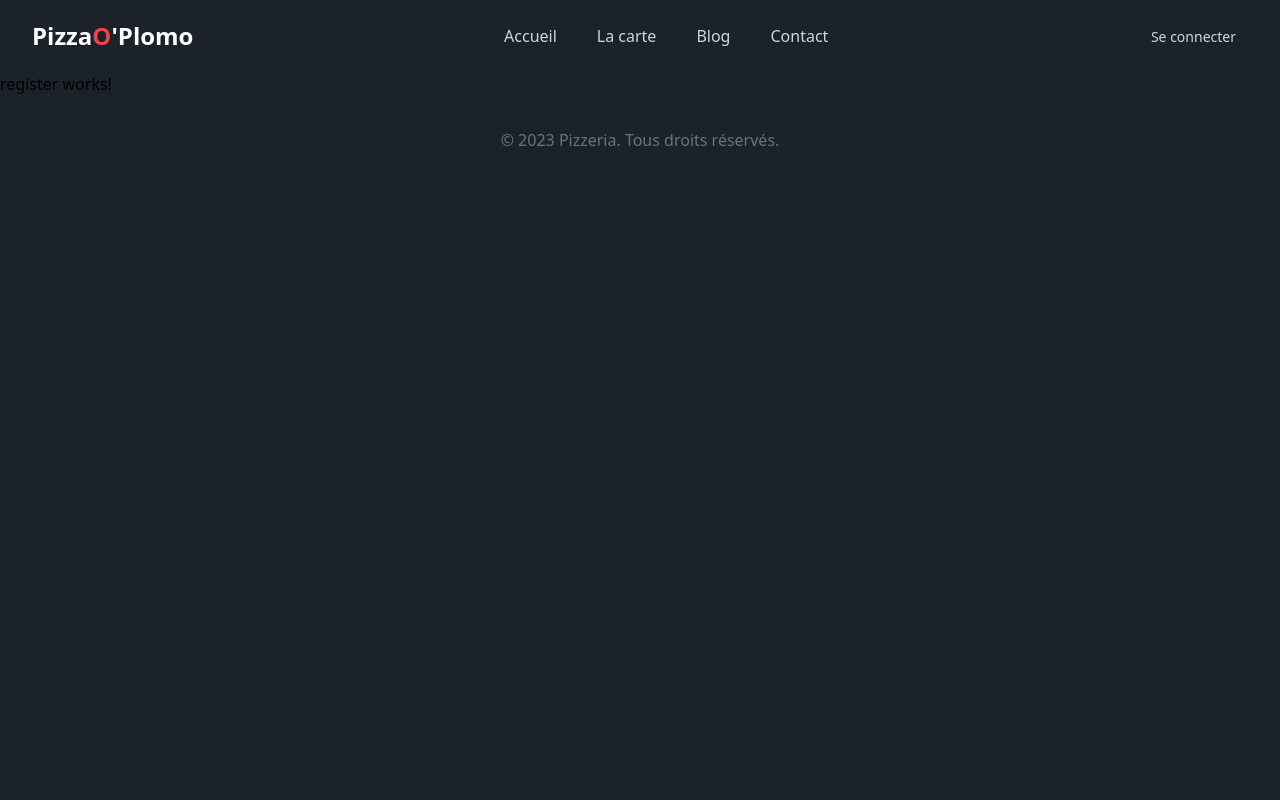
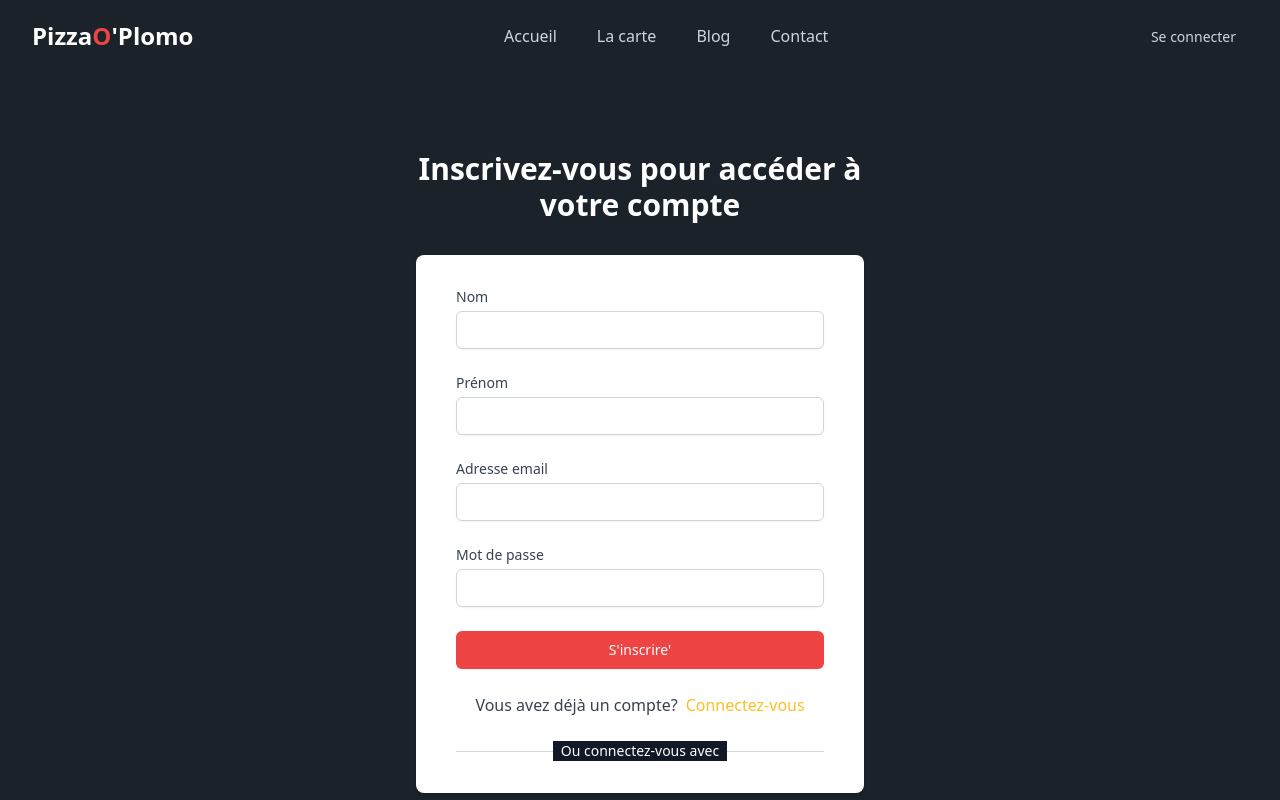
Before and after one commit to PizzaOPlomo/Front-PizzaOPlomo, an Angular app: page /auth/register in a window 1280 px wide. Shown: the top 800 px of the page. Built offline with nearby package versions, Linux system fonts and the light colour scheme.

Commit message:
Added login/register/forgot

```diff
--- a/src/app/components/base/auth/login/login.component.html
+++ b/src/app/components/base/auth/login/login.component.html
@@ -1,4 +1,4 @@
-<div class="min-h-screen flex flex-col justify-center py-12 sm:px-6 lg:px-8">
+<div *ngIf="!forgotPassword" class="min-h-screen flex flex-col justify-center py-12 sm:px-6 lg:px-8">
   <div class="sm:mx-auto sm:w-full sm:max-w-md">
     <h2 class="text-center text-3xl font-extrabold text-white">
       Connectez-vous à votre compte
@@ -13,7 +13,9 @@
             Adresse email
           </label>
           <div class="mt-1">
-            <input autocomplete="email" class="appearance-none block w-full px-3 py-2 border border-gray-300 rounded-md shadow-sm placeholder-gray-400 focus:outline-none focus:ring-yellow-400 focus:border-yellow-400 sm:text-sm" id="email" name="email" required
+            <input autocomplete="email"
+                   class="appearance-none block w-full px-3 py-2 border border-gray-300 rounded-md shadow-sm placeholder-gray-400 focus:outline-none focus:ring-gray-400 focus:border-gray-400 sm:text-sm"
+                   id="email" name="email" required
                    type="email">
           </div>
         </div>
@@ -23,14 +25,17 @@
             Mot de passe
           </label>
           <div class="mt-1">
-            <input autocomplete="current-password" class="appearance-none block w-full px-3 py-2 border border-gray-300 rounded-md shadow-sm placeholder-gray-400 focus:outline-none focus:ring-yellow-400 focus:border-yellow-400 sm:text-sm" id="password" name="password" required
+            <input autocomplete="current-password"
+                   class="appearance-none block w-full px-3 py-2 border border-gray-300 rounded-md shadow-sm placeholder-gray-400 focus:outline-none focus:ring-gray-400 focus:border-gray-400 sm:text-sm"
+                   id="password" name="password" required
                    type="password">
           </div>
         </div>
 
         <div class="flex items-center justify-between">
           <div class="flex items-center">
-            <input class="h-4 w-4 text-yellow-400 focus:ring-yellow-400 border-gray-300 rounded" id="remember_me" name="remember_me"
+            <input class="h-4 w-4 text-yellow-400 focus:ring-yellow-400 border-gray-300 rounded" id="remember_me"
+                   name="remember_me"
                    type="checkbox">
             <label class="ml-2 block text-sm text-gray-400" for="remember_me">
               Se souvenir de moi
@@ -38,22 +43,23 @@
           </div>
 
           <div class="text-sm">
-            <a class="font-medium text-yellow-400 hover:text-yellow-500" href="#">
+            <a (click)="toggleForgotPassword()" class="font-medium text-yellow-400 hover:text-yellow-500">
               Mot de passe oublié ?
             </a>
           </div>
         </div>
 
         <div>
-          <button class="w-full flex justify-center py-2 px-4 border border-transparent rounded-md shadow-sm text-sm font-medium text-white bg-yellow-400 hover:bg-yellow-500 focus:outline-none focus:ring-2 focus:ring-offset-2 focus:ring-yellow-400"
-                  type="submit">
+          <button
+            class="w-full flex justify-center py-2 px-4 border border-transparent rounded-md shadow-sm text-sm font-medium text-white bg-red-500 hover:bg-red-600 focus:outline-none focus:ring-2 focus:ring-offset-2 focus:ring-red-400"
+            type="submit">
             Se connecter
           </button>
         </div>
       </form>
       <div class="flex items-center justify-center mt-6">
         <span class="text-gray-700 mr-2">Vous n'avez pas de compte?</span>
-        <a class="font-medium text-yellow-400 hover:text-yellow-500" href="#">Inscrivez-vous</a>
+        <a class="font-medium text-yellow-400 hover:text-yellow-500" routerLink="/auth/register">Inscrivez-vous</a>
       </div>
       <div class="mt-6">
         <div class="relative">
@@ -70,3 +76,41 @@
     </div>
   </div>
 </div>
+
+<div *ngIf="forgotPassword" class="min-h-screen flex flex-col justify-center py-12 sm:px-6 lg:px-8">
+  <div class="sm:mx-auto sm:w-full sm:max-w-md">
+    <h2 class="text-center text-3xl font-extrabold text-white">
+      Récupérer son mot de passe
+    </h2>
+  </div>
+
+  <div class="mt-8 sm:mx-auto sm:w-full sm:max-w-md">
+    <div class="bg-white py-8 px-4 shadow sm:rounded-lg sm:px-10">
+      <form action="#" class="space-y-6" method="POST">
+        <div>
+          <label class="block text-sm font-medium text-gray-700" for="email">
+            Adresse email
+          </label>
+          <div class="mt-1">
+            <input autocomplete="email"
+                   class="appearance-none block w-full px-3 py-2 border border-gray-300 rounded-md shadow-sm placeholder-gray-400 focus:outline-none focus:ring-gray-400 focus:border-gray-400 sm:text-sm"
+                   id="email" name="email" required
+                   type="email">
+          </div>
+        </div>
+
+        <div>
+          <button
+            class="w-full flex justify-center py-2 px-4 border border-transparent rounded-md shadow-sm text-sm font-medium text-white bg-red-500 hover:bg-red-600 focus:outline-none focus:ring-2 focus:ring-offset-2 focus:ring-yellow-400"
+            type="submit">
+            Envoyer
+          </button>
+        </div>
+      </form>
+      <div class="flex items-center justify-center mt-6">
+        <span class="text-gray-700 mr-2">Erreur?</span>
+        <a (click)="toggleForgotPassword()" class="font-medium text-yellow-400 hover:text-yellow-500">Connectez-vous</a>
+      </div>
+    </div>
+  </div>
+</div>
--- a/src/app/components/base/auth/login/login.component.ts
+++ b/src/app/components/base/auth/login/login.component.ts
@@ -6,10 +6,15 @@ import { Component, OnInit } from '@angular/core';
   styleUrls: ['./login.component.css']
 })
 export class LoginComponent implements OnInit {
+  forgotPassword: boolean = false;
 
   constructor() { }
 
   ngOnInit(): void {
   }
 
+  async toggleForgotPassword(): Promise<void> {
+    this.forgotPassword = !this.forgotPassword;
+  }
+
 }
--- a/src/app/components/base/auth/register/register.component.html
+++ b/src/app/components/base/auth/register/register.component.html
@@ -1 +1,85 @@
-<p>register works!</p>
+<div class="min-h-screen flex flex-col justify-center py-12 sm:px-6 lg:px-8">
+  <div class="sm:mx-auto sm:w-full sm:max-w-md">
+    <h2 class="text-center text-3xl font-extrabold text-white">
+      Inscrivez-vous pour accéder à votre compte
+    </h2>
+  </div>
+
+  <div class="mt-8 sm:mx-auto sm:w-full sm:max-w-md">
+    <div class="bg-white py-8 px-4 shadow sm:rounded-lg sm:px-10">
+      <form action="#" class="space-y-6" method="POST">
+        <div>
+          <label class="block text-sm font-medium text-gray-700" for="name">
+            Nom
+          </label>
+          <div class="mt-1">
+            <input autocomplete="name"
+                   class="appearance-none block w-full px-3 py-2 border border-gray-300 rounded-md shadow-sm placeholder-gray-400 focus:outline-none focus:ring-gray-400 focus:border-gray-400 sm:text-sm"
+                   id="name" name="name" required
+                   type="text">
+          </div>
+        </div>
+
+        <div>
+          <label class="block text-sm font-medium text-gray-700" for="firstname">
+            Prénom
+          </label>
+          <div class="mt-1">
+            <input autocomplete="firstname"
+                   class="appearance-none block w-full px-3 py-2 border border-gray-300 rounded-md shadow-sm placeholder-gray-400 focus:outline-none focus:ring-gray-400 focus:border-gray-400 sm:text-sm"
+                   id="firstname" name="firstname" required
+                   type="text">
+          </div>
+        </div>
+
+        <div>
+          <label class="block text-sm font-medium text-gray-700" for="email">
+            Adresse email
+          </label>
+          <div class="mt-1">
+            <input autocomplete="email"
+                   class="appearance-none block w-full px-3 py-2 border border-gray-300 rounded-md shadow-sm placeholder-gray-400 focus:outline-none focus:ring-gray-400 focus:border-gray-400 sm:text-sm"
+                   id="email" name="email" required
+                   type="email">
+          </div>
+        </div>
+
+        <div>
+          <label class="block text-sm font-medium text-gray-700" for="password">
+            Mot de passe
+          </label>
+          <div class="mt-1">
+            <input autocomplete="current-password"
+                   class="appearance-none block w-full px-3 py-2 border border-gray-300 rounded-md shadow-sm placeholder-gray-400 focus:outline-none focus:ring-gray-400 focus:border-gray-400 sm:text-sm"
+                   id="password" name="password" required
+                   type="password">
+          </div>
+        </div>
+
+        <div>
+          <button
+            class="w-full flex justify-center py-2 px-4 border border-transparent rounded-md shadow-sm text-sm font-medium text-white bg-red-500 hover:bg-red-600 focus:outline-none focus:ring-2 focus:ring-offset-2 focus:ring-red-400"
+            type="submit">
+            S'inscrire'
+          </button>
+        </div>
+      </form>
+      <div class="flex items-center justify-center mt-6">
+        <span class="text-gray-700 mr-2">Vous avez déjà un compte?</span>
+        <a class="font-medium text-yellow-400 hover:text-yellow-500" routerLink="/auth/login">Connectez-vous</a>
+      </div>
+      <div class="mt-6">
+        <div class="relative">
+          <div class="absolute inset-0 flex items-center">
+            <div class="w-full border-t border-gray-300"></div>
+          </div>
+          <div class="relative flex justify-center text-sm">
+            <span class="px-2 bg-gray-900 text-white">
+              Ou connectez-vous avec
+            </span>
+          </div>
+        </div>
+      </div>
+    </div>
+  </div>
+</div>
```
